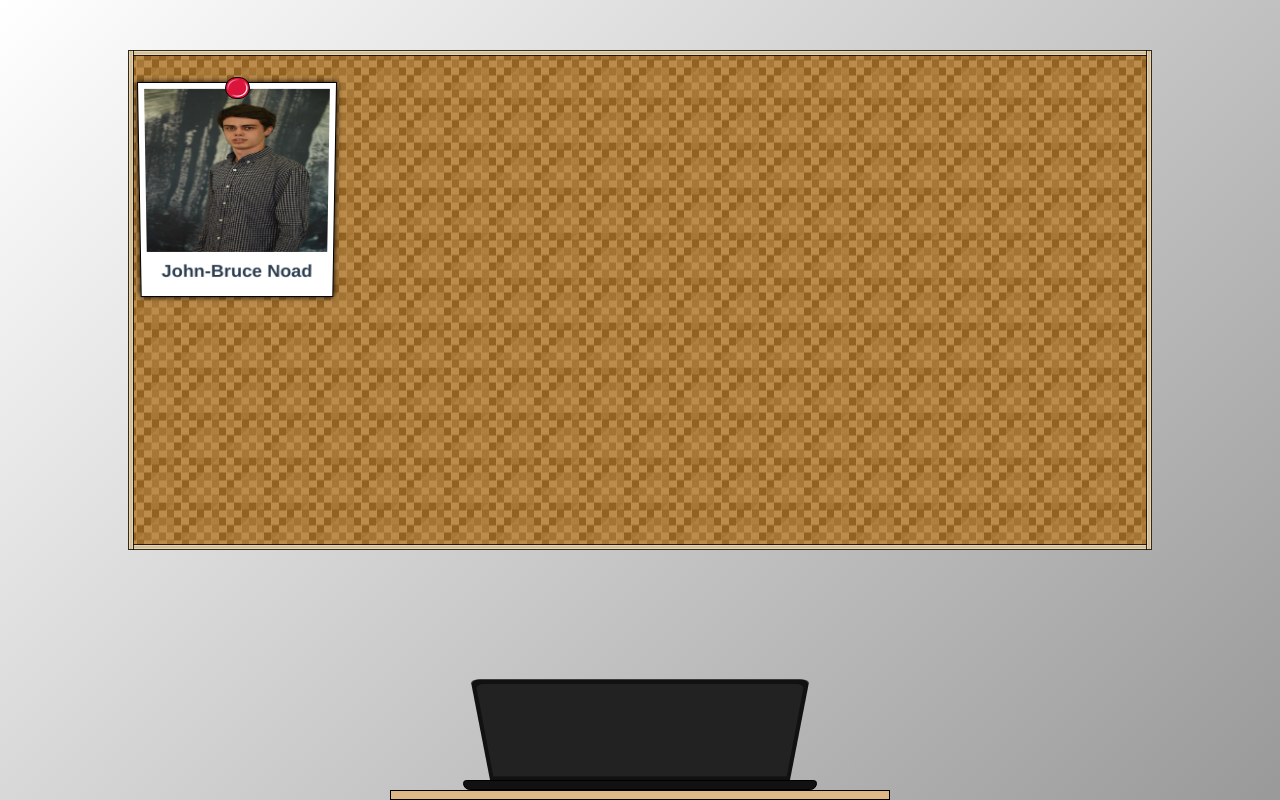
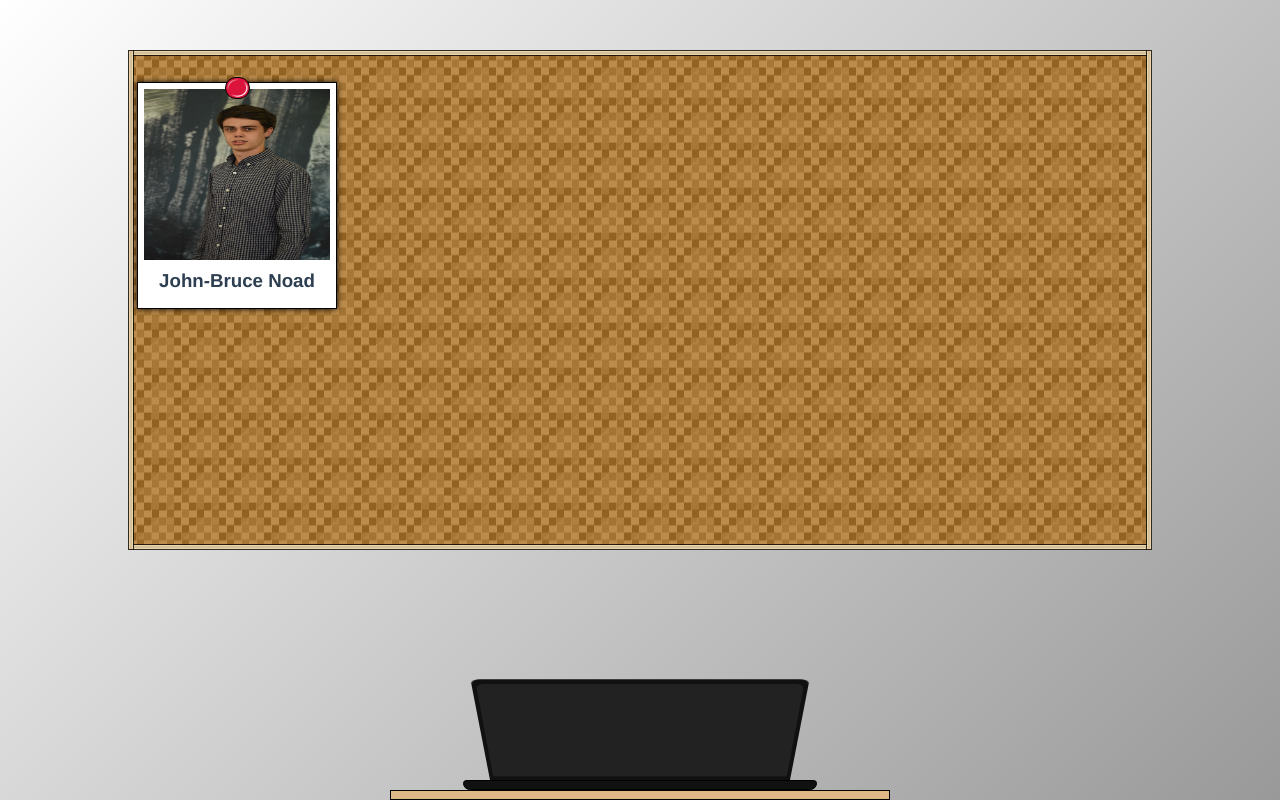
Before and after one commit to JNoad/desk-portfolio, a Vue app: page / in a window 1280 px wide. Built offline with nearby package versions, Linux system fonts and the light colour scheme.

Commit message:
Tweak - Flutter Animation

```diff
--- a/src/components/PinnedNote.vue
+++ b/src/components/PinnedNote.vue
@@ -77,13 +77,13 @@ export default {
     }
 
     @keyframes flutter {
-        $size: 15deg;
+        $size: 10deg;
         0% {
-            transform: rotateX(-$size);
+            transform: rotateX(-$size) rotateY(-calc($size * 0.75));
             transform-origin: top;
         }
         100% {
-            transform: rotateX($size);
+            transform: rotateX($size) rotateY(calc($size * 0.75));
             transform-origin: top;
         }
     }
```
